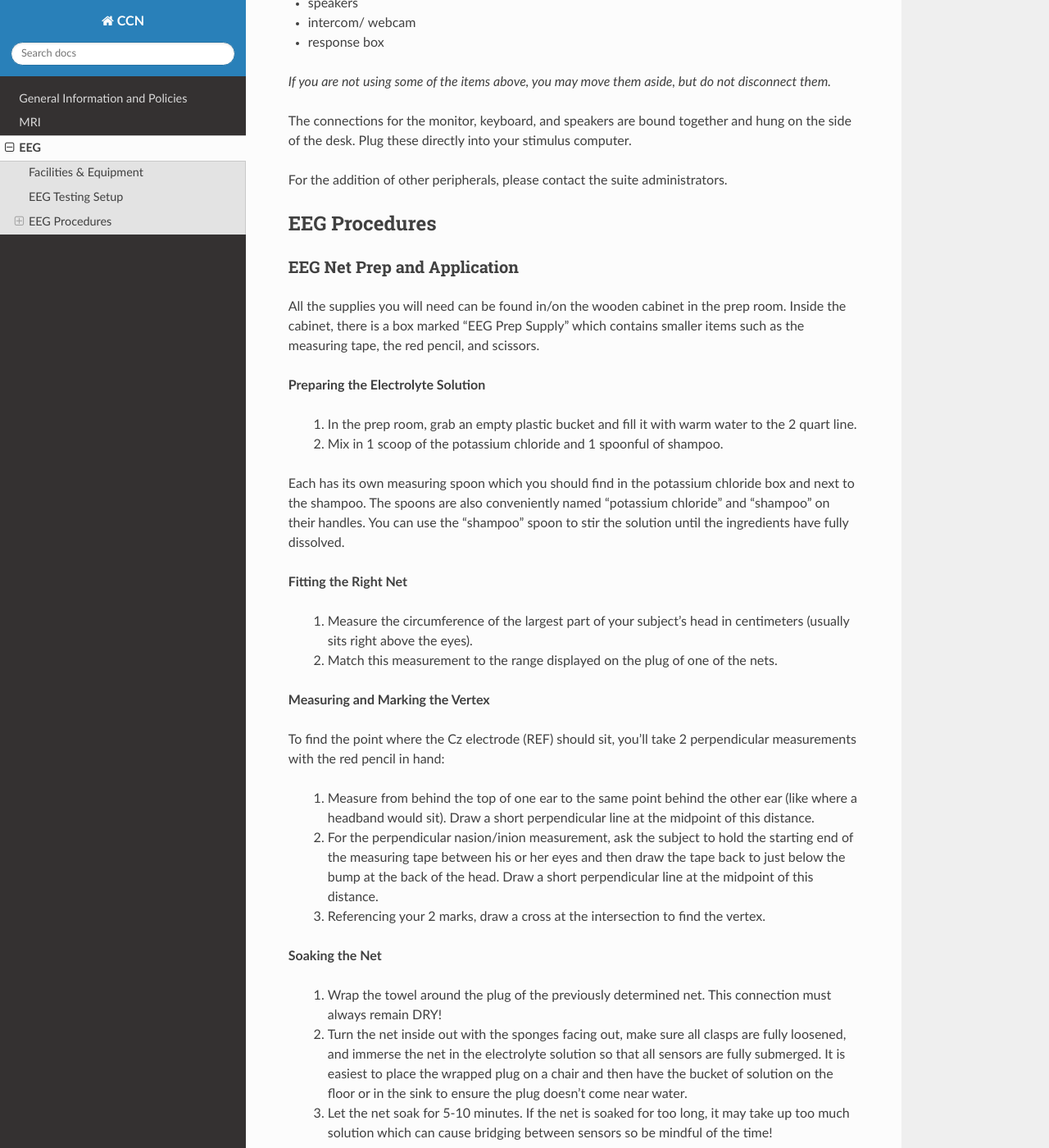
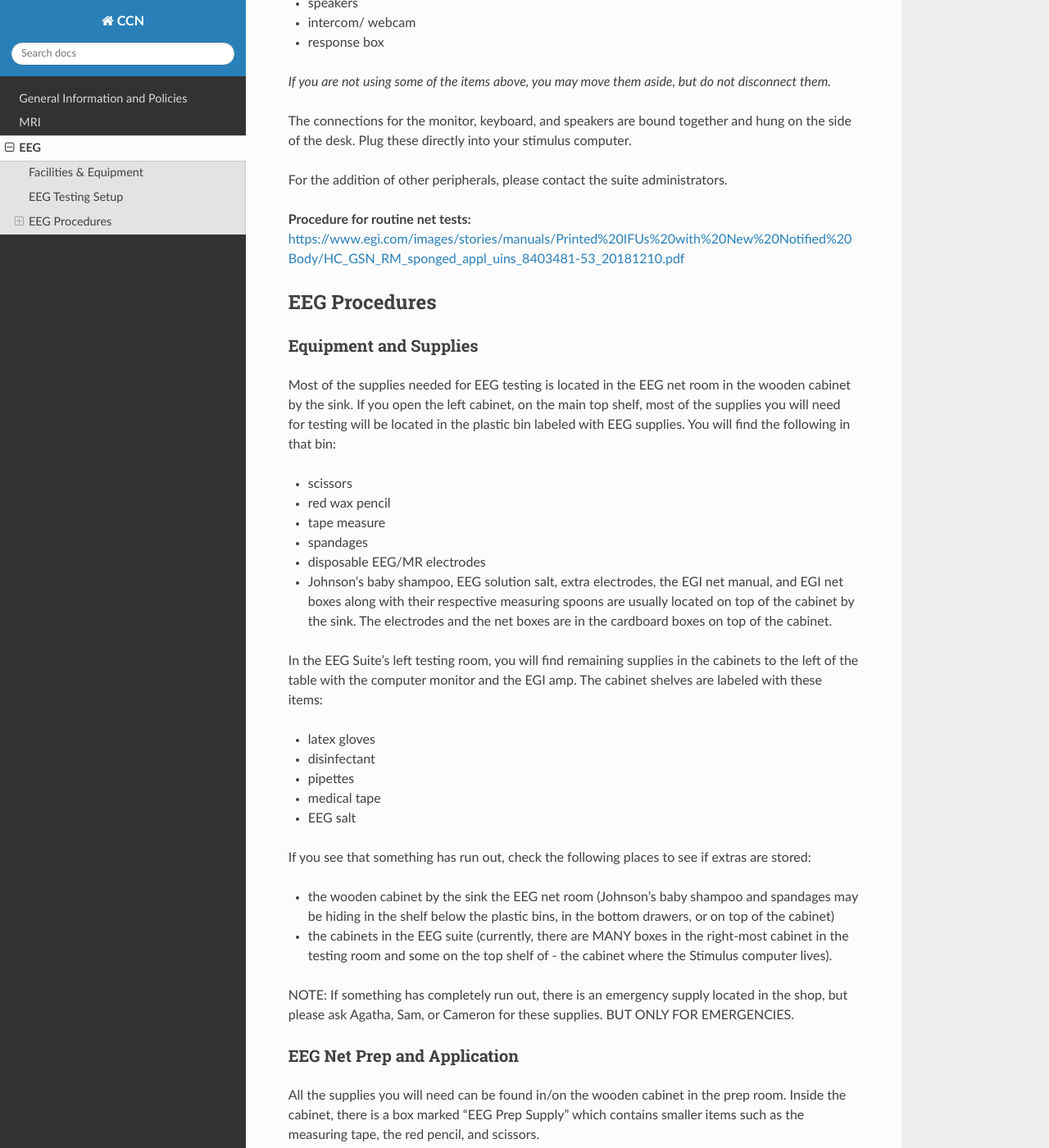
Before and after one commit to jpontanares-ccn/CCN, a Sphinx documentation site: the page built from docs/source/eeg.rst, in a window 1280 px wide and 1400 px high, scrolled down 760 px. Shown: the whole window at 82% size. Built offline with Sphinx 7.4.7 and the Read the Docs theme 3.1.0, drawn with Linux system fonts in a browser that asks for light colours.

Commit message:
Update eeg.rst

```diff
--- a/docs/source/eeg.rst
+++ b/docs/source/eeg.rst
@@ -33,8 +33,37 @@ The connections for the monitor, keyboard, and speakers are bound together and h
 
 For the addition of other peripherals, please contact the suite administrators.
 
+**Procedure for routine net tests:** https://www.egi.com/images/stories/manuals/Printed%20IFUs%20with%20New%20Notified%20Body/HC_GSN_RM_sponged_appl_uins_8403481-53_20181210.pdf
+
+
 EEG Procedures
 --------------
+
+Equipment and Supplies
+~~~~~~~~~~~~~~~~~~~~~~
+Most of the supplies needed for EEG testing is located in the EEG net room in the wooden cabinet by the sink. If you open the left cabinet, on the main top shelf, most of the supplies you will need for testing will be located in the plastic bin labeled with EEG supplies. You will find the following in that bin:
+
+- scissors
+- red wax pencil
+- tape measure
+- spandages
+- disposable EEG/MR electrodes
+- Johnson's baby shampoo, EEG solution salt, extra electrodes, the EGI net manual, and EGI net boxes along with their respective measuring spoons are usually located on top of the cabinet by the sink. The electrodes and the net boxes are in the cardboard boxes on top of the cabinet.
+
+In the EEG Suite's left testing room, you will find remaining supplies in the cabinets to the left of the table with the computer monitor and the EGI amp. The cabinet shelves are labeled with these items:
+
+- latex gloves
+- disinfectant
+- pipettes
+- medical tape
+- EEG salt
+
+If you see that something has run out, check the following places to see if extras are stored:
+
+- the wooden cabinet by the sink the EEG net room (Johnson's baby shampoo and spandages may be hiding in the shelf below the plastic bins, in the bottom drawers, or on top of the cabinet)
+- the cabinets in the EEG suite (currently, there are MANY boxes in the right-most cabinet in the testing room and some on the top shelf of - the cabinet where the Stimulus computer lives).
+
+NOTE: If something has completely run out, there is an emergency supply located in the shop, but please ask Agatha, Sam, or Cameron for these supplies. BUT ONLY FOR EMERGENCIES.
 
 EEG Net Prep and Application
 ~~~~~~~~~~~~~~~~~~~~~~~~~~~~
```
